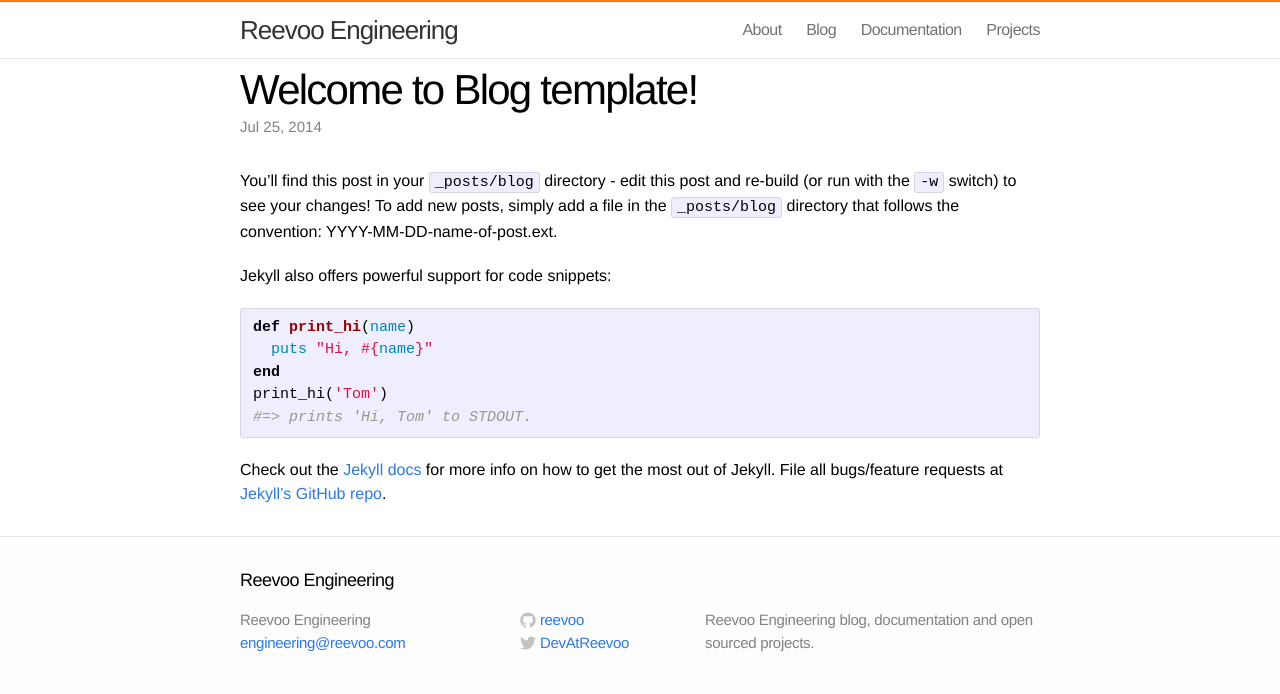
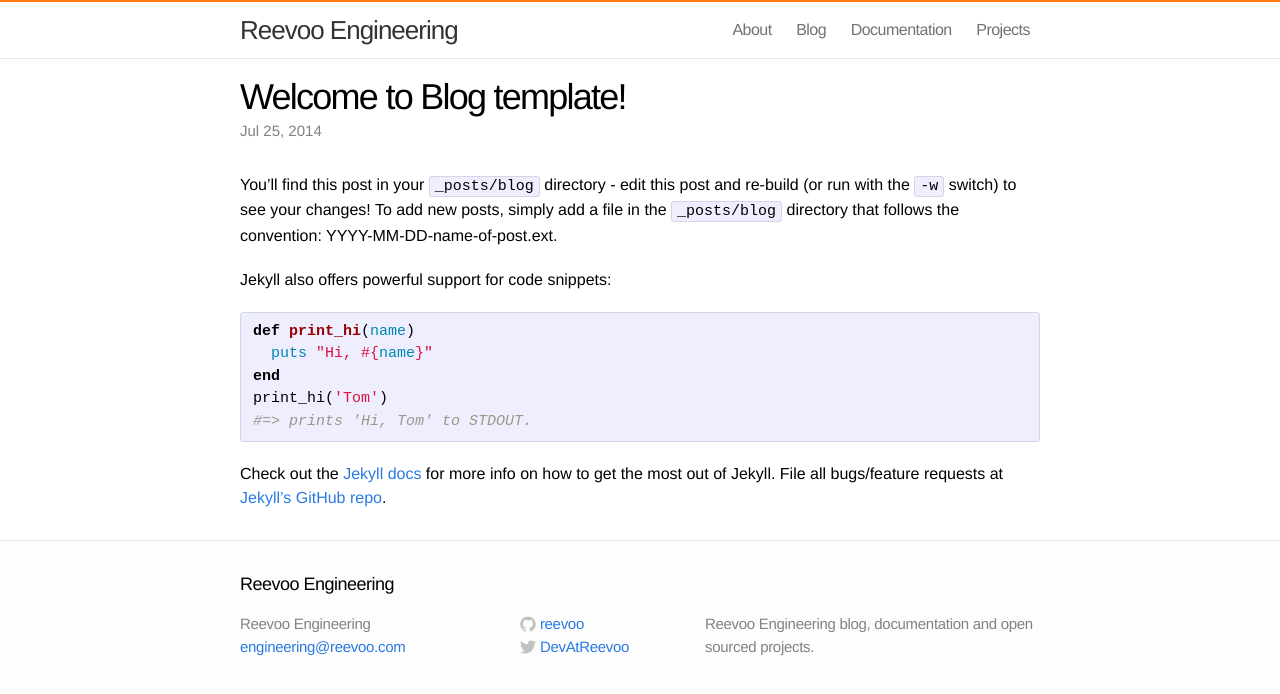
Before and after one commit to reevoo/reevoo.github.io, a Jekyll site: the page built from _posts/blog/2014-07-25-welcome-to-jekyll.markdown, in a window 1280 px wide. Shown: the top 694 px of the page. Built offline with Jekyll 4.4.1, drawn with Linux system fonts in a browser that asks for light colours.

Commit message:
Top navigation styling.

```diff
--- a/_includes/header.html
+++ b/_includes/header.html
@@ -17,8 +17,10 @@
         </svg>
       </a>
       <div class="trigger">
-        {% for page in site.pages %}
-          {% if page.title %}<a class="page-link" href="{{ page.url | prepend: site.baseurl }}">{{ page.title }}</a>{% endif %}
+        {% for listed_page in site.pages %}
+          {% if listed_page.title %}
+            <a class="page-link {% if page.name == listed_page.name %}active{% endif %}"  href="{{ listed_page.url | prepend: site.baseurl }}">{{ listed_page.title }}</a>
+        {% endif %}
         {% endfor %}
       </div>
     </nav>
--- a/css/main.css
+++ b/css/main.css
@@ -68,9 +68,24 @@
 .site-nav .menu-icon { display: none; }
 
 .site-nav .page-link {
-  margin-left: 20px;
+  padding: 0 10px;
   color: #727272;
   letter-spacing: -.5px;
+  line-height: 56px;
+  height: 54px;
+  display: inline-block;
+}
+
+.site-nav .page-link:hover {
+  background-color: #F6F6F6;
+  border-bottom: 2px solid #ff7911;
+  text-decoration: none;
+}
+
+.site-nav .page-link.active{
+  background-color: #EFEFEF;
+  border-bottom: 2px solid #ff7911;
+  color: black;
 }
 
 /* Site footer */
@@ -169,10 +184,10 @@
 /* Post styles */
 /* ----------------------------------------------------------*/
 
-.post-header { margin: 10px 0 30px; }
+.post-header { margin: 20px 0 30px; }
 
 .post-header h1 {
-  font-size: 42px;
+  font-size: 36px;
   letter-spacing: -1.75px;
   line-height: 1;
   font-weight: 300;
```
